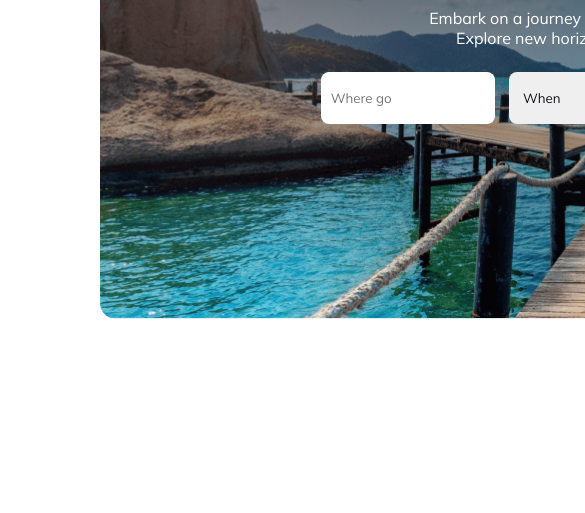
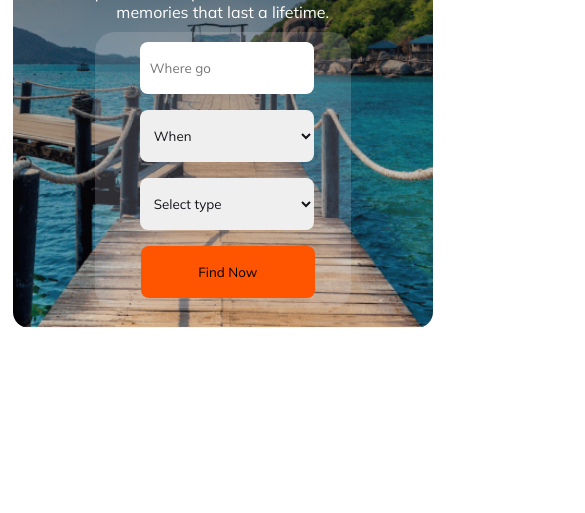
Before and after one commit to 2020331070-AsmShuvo/extravel-website-assignment2, a plain HTML site: page index.html in a window 390 px wide. Shown: the part 331-844 px from the top of the page, 585 px wide, since content can reach past the window. Drawn offline with Linux system fonts and the light colour scheme.

Commit message:
banner responsive done

```diff
--- a/index.html
+++ b/index.html
@@ -26,7 +26,7 @@
 
         <section class="banner">
             <h1>Explore Your Travel</h1>
-            <p>Embark on a journey of discovery with our curated travel experiences. <br> Explore new horizons and create memories that last a lifetime.</p>
+            <p>Embark on a journey of discovery with our curated travel experiences. Explore new horizons and create memories that last a lifetime.</p>
             <div class="banner-items">
                 <input type="text" name="text" id="" placeholder="Where go">
             <select class="options" name="options">
--- a/style.css
+++ b/style.css
@@ -80,15 +80,24 @@ nav i{
     background-repeat: no-repeat;
     background-size: cover;
     border-radius: 16px;
-    background-color: 2px dashed rebeccapurple;
     min-width: 1170px;
     min-height: 500px;
     text-align: center;
     color: #FFF;
     padding-top: 85px;
 }
+.banner-items{
+    display: flex;
+    justify-content: center;
+    align-items: center;
+    background: linear-gradient(rgba(228, 219, 219, 0.177), rgba(211, 211, 226, 0.205));
+    padding: 10px;
+    width: 64%;
+    margin: 0 auto;
+    border-radius: 20px;
+}
 .banner h1,.banner p, .banner div{
-    margin-bottom: 24px;
+    margin-bottom: 10px;
 }
 .banner-items button{
     width: 174px;
@@ -103,7 +112,7 @@ nav i{
     color: #131318;
     padding: 10px;
     border: none;
-    margin-left: 10px;
+    margin-left: 8px;
 }
 
 
@@ -112,8 +121,19 @@ nav i{
 @media screen and (max-width: 600px) {
     body{
         margin: 0;
+        padding: 0.8rem;
     }
     nav{
         flex-direction: column;
     }
+    .banner{
+        /* border: 10px dashed green; */
+        min-width: 195px;
+        width: 420px;
+        padding: 10px;
+    }
+    .banner-items{
+        flex-direction: column;
+        gap: 1rem;
+    }
 }
```
